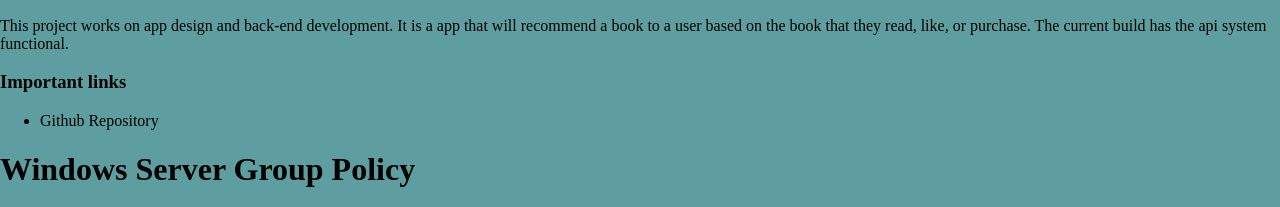
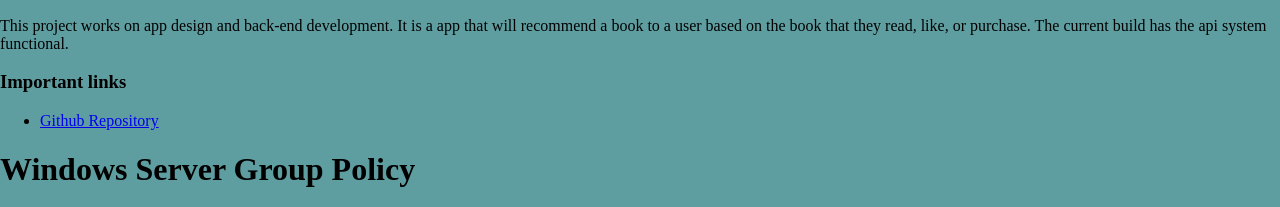
Before and after one commit to nathaniellozano/myWebSite, a website: page html/projects.html in a window 1280 px wide. Shown: the part 589-796 px from the top of the page. Drawn offline with Linux system fonts and the light colour scheme.

Commit message:
adding projects

```diff
--- a/html/projects.html
+++ b/html/projects.html
@@ -63,7 +63,7 @@ off.
             </h3>
             <p>
                 <ul>
-                    <li><a href="https://github.com/nathaniellozano/Book_reccomend_app/tree/main/final-project-fall-2020-joshnateralphb" target="_blank"></a>Github Repository</li>
+                    <li><a href="https://github.com/nathaniellozano/Book_reccomend_app/tree/main/final-project-fall-2020-joshnateralphb" target="_blank">Github Repository</a></li>
                 </ul>
             </p>
         </div>
```
